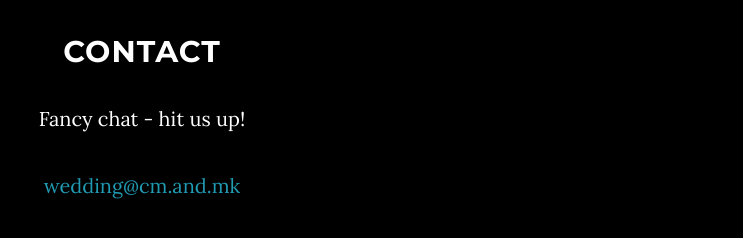
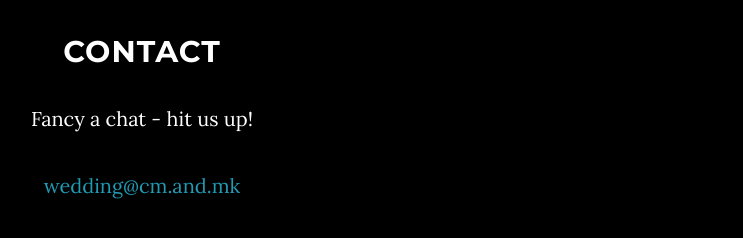
Before and after one commit to carmelandmike/carmelandmike.github.io, a Jekyll site: the page built from index.html, in a window 1280 px wide and 900 px high, scrolled down 1345 px. Shown: the part 154-392 px from the top of the window, without its empty margins (498-1241 px from the left). Built offline with Jekyll 4.4.1, drawn with Linux system fonts in a browser that asks for light colours.

Commit message:
Spelling

```diff
--- a/_includes/contact.html
+++ b/_includes/contact.html
@@ -3,7 +3,7 @@
         <div class="row">
             <div class="col-lg-8 col-lg-offset-2">
                 <h2>Contact</h2>
-		<p>Fancy chat - hit us up!</p>
+		<p>Fancy a chat - hit us up!</p>
                 <p><a href="mailto:{{ site.email }}">{{ site.email }}</a>
                 </p>
                 <ul class="list-inline banner-social-buttons">
```
